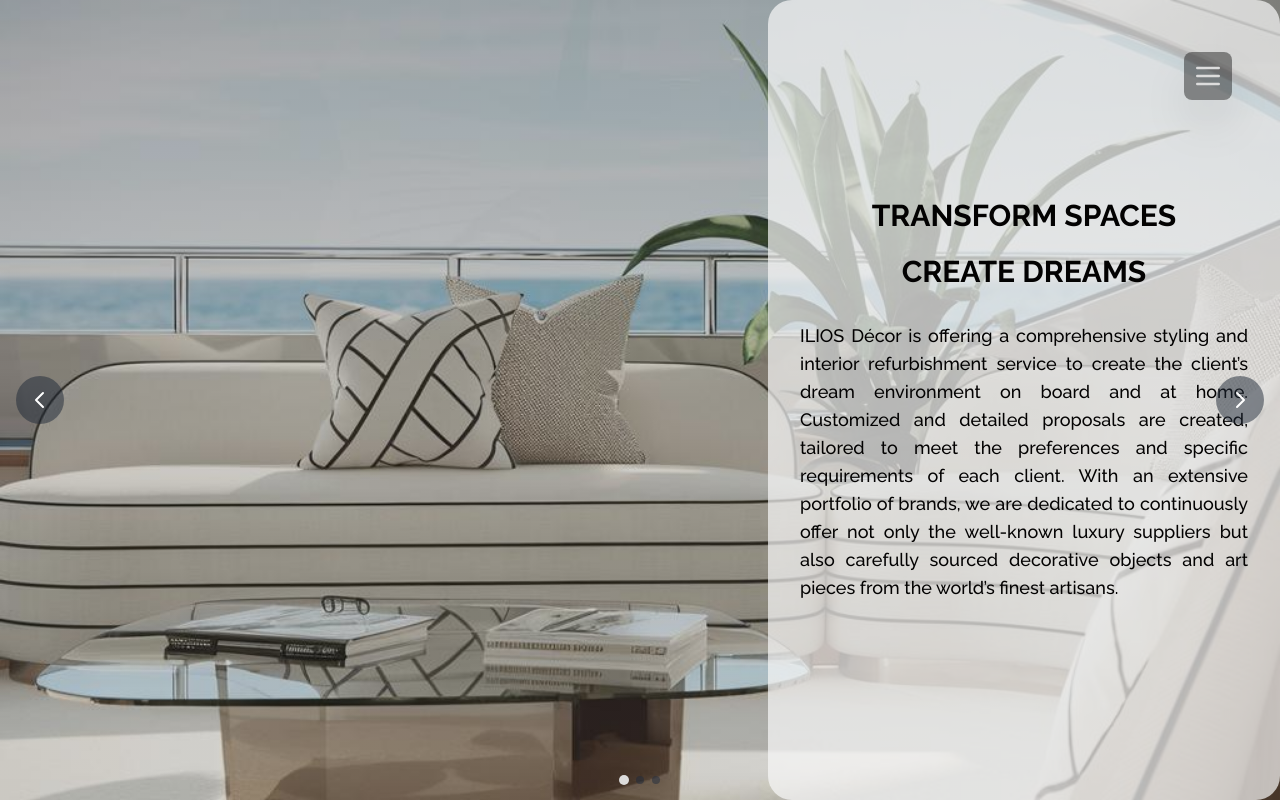
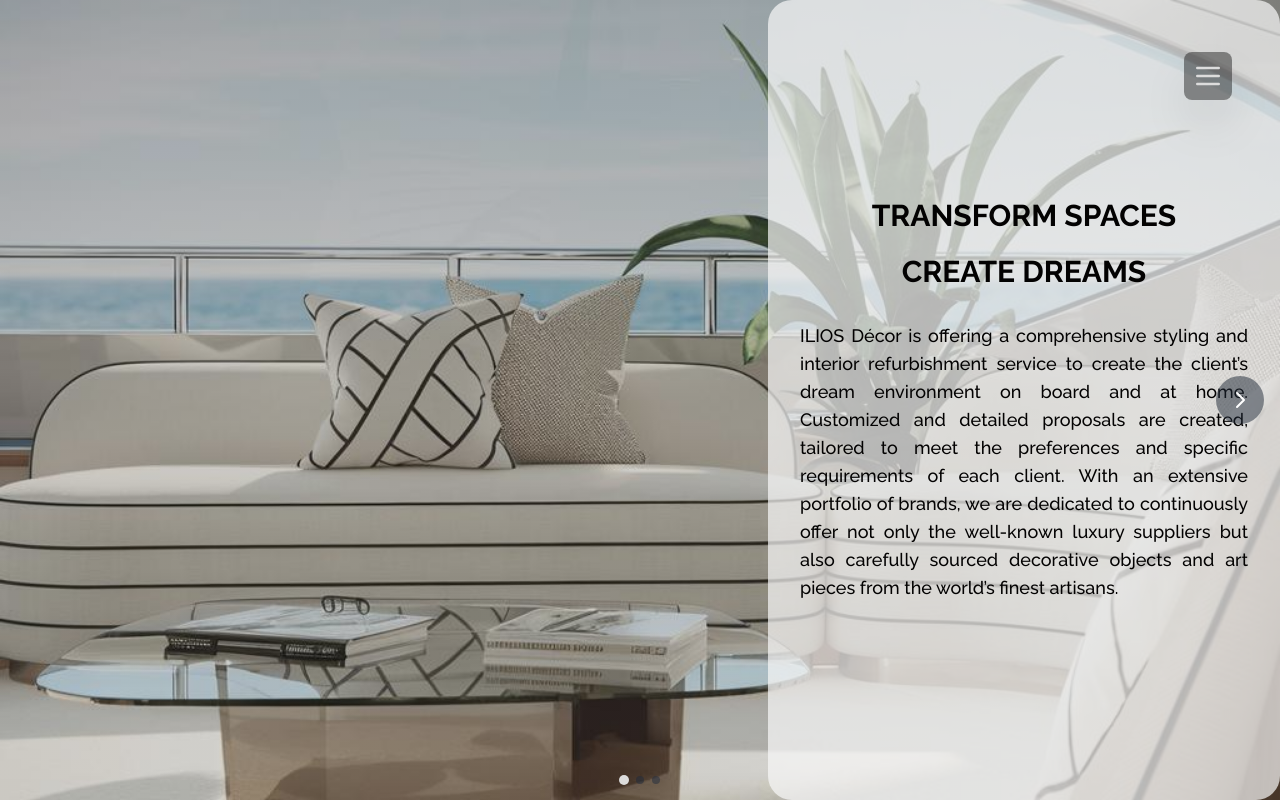
Before and after one commit to SimoSabev/Ilios, a Next.js app in the folder ilios/: page / in a window 1280 px wide. Built offline with nearby package versions, Linux system fonts and the light colour scheme.

Commit message:
fix arrows

```diff
--- a/ilios/app/layout.tsx
+++ b/ilios/app/layout.tsx
@@ -20,7 +20,7 @@
       <head>
         <link rel="icon" href={logo.src} />
       </head>
-        <body className={` ${raleway.className} bg-background overflow-x-hidden  `}>
+        <body className={` ${raleway.className} bg-background text-foreground overflow-x-hidden  `}>
           {children}
         </body>
       </html>
--- a/ilios/app/page.tsx
+++ b/ilios/app/page.tsx
@@ -77,7 +77,9 @@ export default function Home() {
           </motion.div>
         </AnimatePresence>
       </main>
+
       {/* Left Arrow */}
+      {currentPage > 0 && (
         <button
           className="absolute left-4 top-1/2 transform -translate-y-1/2 bg-gray-800 bg-opacity-50 p-3 rounded-full focus:outline-none"
           onClick={() => handleArrowClick("left")}
@@ -97,7 +99,10 @@ export default function Home() {
             />
           </svg>
         </button>
+      )}
+
       {/* Right Arrow */}
+      {currentPage < totalPages - 1 && (
         <button
           className="absolute right-4 top-1/2 transform -translate-y-1/2 bg-gray-800 bg-opacity-50 p-3 rounded-full focus:outline-none"
           onClick={() => handleArrowClick("right")}
@@ -117,6 +122,8 @@ export default function Home() {
             />
           </svg>
         </button>
+      )}
+
       {/* Page Indicators */}
       <div className="absolute bottom-4 left-1/2 transform -translate-x-1/2 flex space-x-2">
         {Array.from({ length: totalPages }).map((_, index) => (
--- a/ilios/components/AboutPage.tsx
+++ b/ilios/components/AboutPage.tsx
@@ -15,7 +15,7 @@ const AboutPage: React.FC = () => {
       <div className="absolute top-5 right-32 z-20">
         <Navbar />
       </div>
-      <div className=" md:absolute md:left-0 w-fit h-screen max-w-4xl p-4 md:p-12 bg-[#fafafaab] rounded-3xl flex flex-col md:flex-row justify-center items-start text-foreground overflow-hidden">
+      <div className=" md:absolute md:left-0 w-fit h-screen max-w-4xl p-4 md:p-12 bg-[#fafafaab] rounded-3xl flex flex-col md:flex-row justify-center items-start text-foreground overflow-auto">
         <div className="flex flex-col justify-end mt-40 items-center md:items-center text-center md:text-left w-full max-w-lg">
           <div className="flex justify-center">
             <Image
--- a/ilios/components/EndPage.tsx
+++ b/ilios/components/EndPage.tsx
@@ -21,7 +21,7 @@ const EndPage: React.FC<EndPageProps> = ({ currentPage }) => {
         </div>
       )}
 
-      <div className="w-fit max-w-5xl bg-[#fafafab2] rounded-3xl flex flex-col justify-start items-center text-foreground shadow-2xl overflow-auto">
+      <div className="w-fit max-w-5xl bg-[#fafafab2]  rounded-3xl flex flex-col justify-start items-center text-foreground shadow-2xl overflow-auto">
         {/* Main content area */}
         <div className="flex flex-col justify-center items-center md:text-left w-full md:w-1/2 gap-12">
           <h1 className="font-black text-xl sm:text-2xl lg:text-3xl mt-24">
@@ -114,5 +114,4 @@ const EndPage: React.FC<EndPageProps> = ({ currentPage }) => {
     </div>
   );
 };
-
 export default EndPage;
```
Lines whose indentation alone changed are shown as unchanged.
